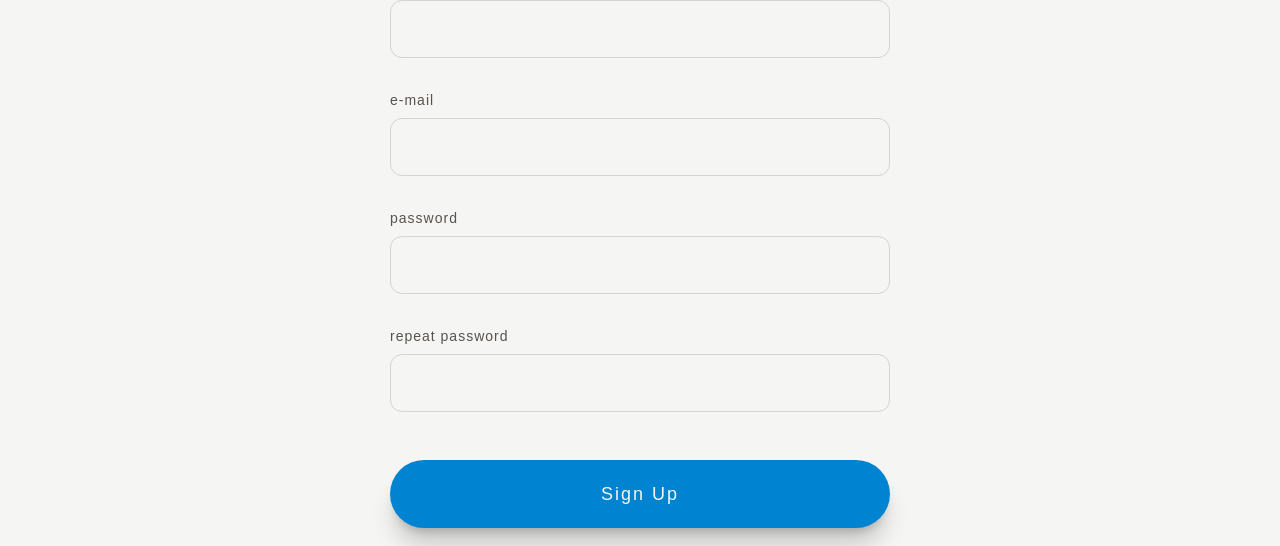
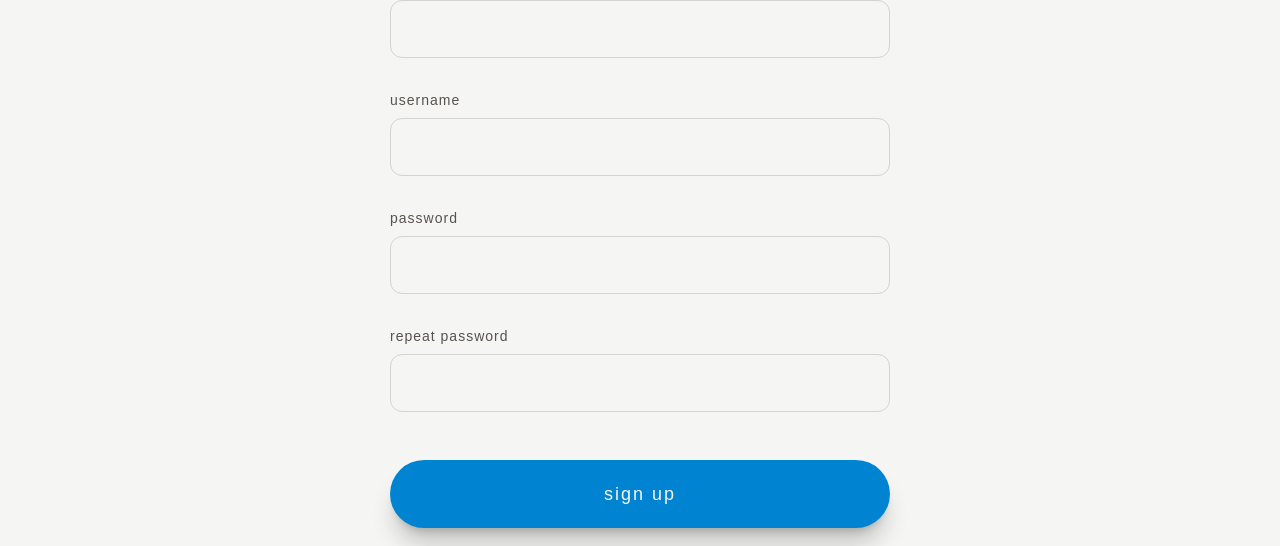
Before and after one commit to delgadociteriowa/boards-mint, a Next.js app: page /signup in a window 1280 px wide. Shown: the part 406-952 px from the top of the page. Built offline with nearby package versions, Linux system fonts and the light colour scheme.

Commit message:
fix: signup page fixes

```diff
--- a/src/app/signup/page.tsx
+++ b/src/app/signup/page.tsx
@@ -7,7 +7,7 @@
 const Login: React.FC = () => {
   const [firstName, setFirstName] = useState("");
   const [lastName, setLastName] = useState("");
-  const [email, setEmail] = useState("");
+  const [userName, setUserName] = useState("");
   const [password, setPassword] = useState("");
   const [repeatPassword, setRepeatPassword] = useState("");
 
@@ -44,12 +44,12 @@
             </div>
             <div className="flex flex-col gap-2">
               <label className="text-stone-600 tracking-[1px] text-sm">
-                e-mail
+                username
               </label>
               <input
                 type="text"
-                value={email}
-                onChange={(e) => setEmail(e.target.value)}
+                value={userName}
+                onChange={(e) => setUserName(e.target.value)}
                 className="border border-stone-300 rounded-xl py-4 px-4 text-stone-700 focus:outline-none focus:ring-2 focus:ring-sky-500"
               />
             </div>
@@ -78,7 +78,7 @@
             <button
               className="bg-sky-600 hover:bg-sky-500 py-5 rounded-full text-center text-stone-100 text-lg tracking-[2px] mt-4 shadow-xl/20"
             >
-              Sign Up
+              sign up
             </button>
           </div>
         </section>
```
